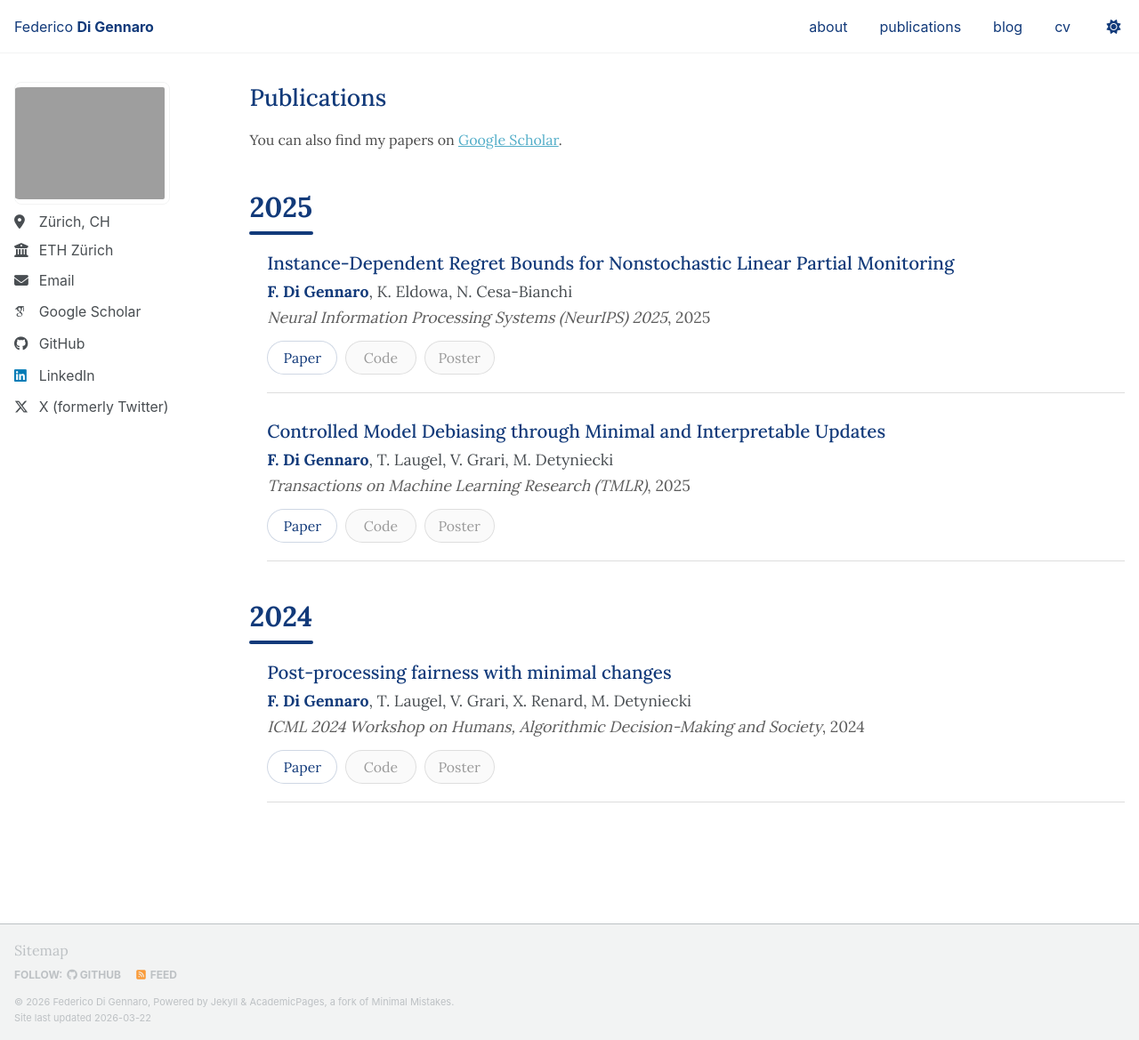
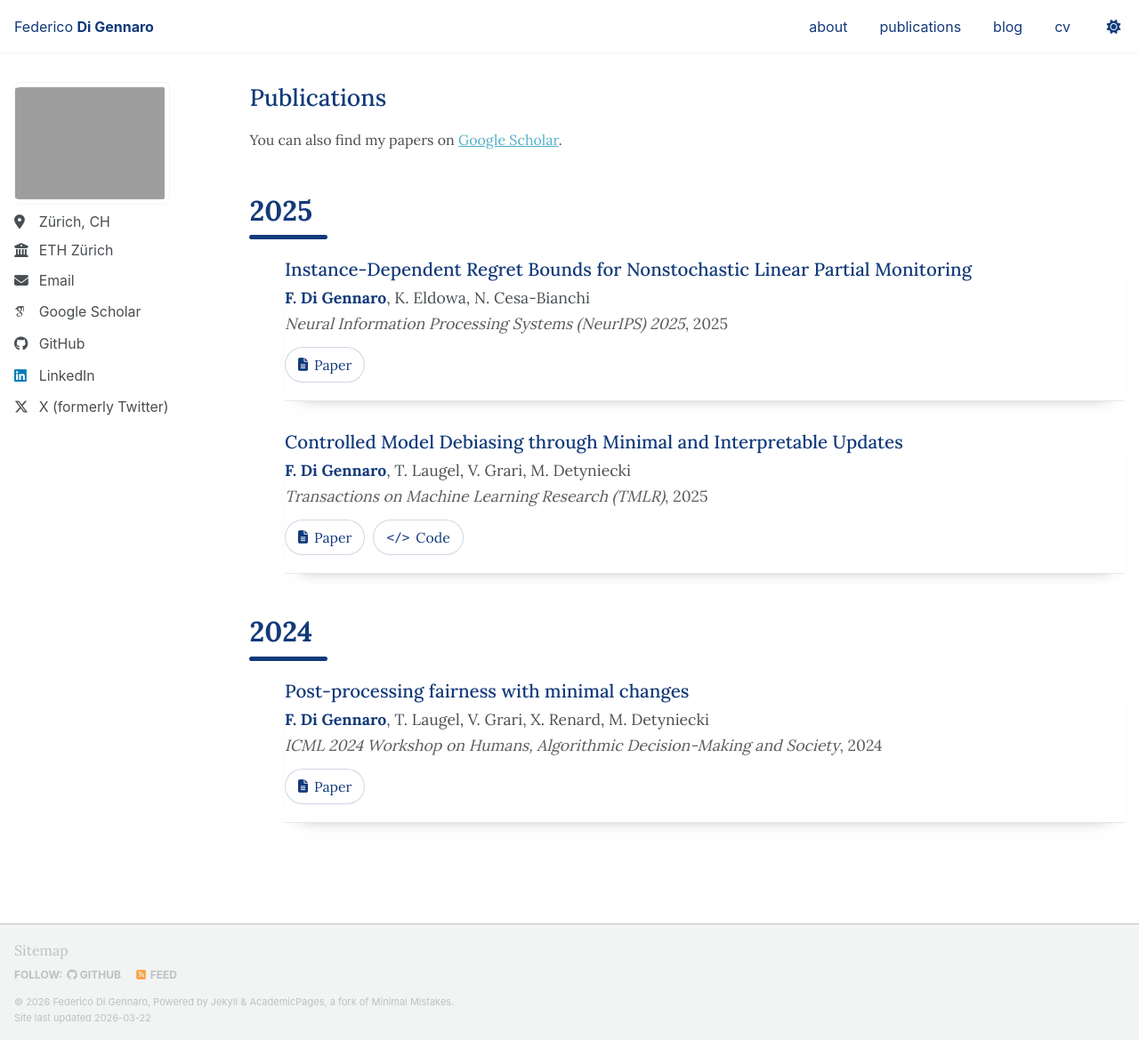
Before and after one commit to FedericoDiGennaro/FedericoDiGennaro.github.io, a Jekyll site: the page built from _pages/publications.html, in a window 1280 px wide and 1169 px high. Shown: the whole window at 89% size. Built offline with Jekyll 4.4.1, drawn with Linux system fonts in a browser that asks for light colours; some web fonts are replaced; a script bundle is joined from its source files by our own code; library files that are not in the unit come from our copies.

Commit message:
Refine publications actions and update paper links

```diff
--- a/_pages/publications.html
+++ b/_pages/publications.html
@@ -30,19 +30,13 @@ author_profile: true
     <p class="publication-entry__venue"><em>{{ post.venue }}</em>, {{ post.date | date: "%Y" }}</p>
     <div class="publication-entry__actions">
       {% if post.paperurl %}
-        <a class="publication-entry__button" href="{{ post.paperurl }}">Paper</a>
-      {% else %}
-        <span class="publication-entry__button publication-entry__button--muted">Paper</span>
+        <a class="publication-entry__button" href="{{ post.paperurl }}"><i class="fas fa-file-lines" aria-hidden="true"></i><span>Paper</span></a>
       {% endif %}
       {% if post.codeurl %}
-        <a class="publication-entry__button" href="{{ post.codeurl }}">Code</a>
-      {% else %}
-        <span class="publication-entry__button publication-entry__button--muted">Code</span>
+        <a class="publication-entry__button" href="{{ post.codeurl }}"><span class="publication-entry__button-code">&lt;/&gt;</span><span>Code</span></a>
       {% endif %}
       {% if post.posterurl %}
-        <a class="publication-entry__button" href="{{ post.posterurl }}">Poster</a>
-      {% else %}
-        <span class="publication-entry__button publication-entry__button--muted">Poster</span>
+        <a class="publication-entry__button" href="{{ post.posterurl }}"><i class="fas fa-image" aria-hidden="true"></i><span>Poster</span></a>
       {% endif %}
     </div>
   </article>
--- a/assets/css/custom.css
+++ b/assets/css/custom.css
@@ -350,7 +350,7 @@ h6,
 }
 
 .publications__year {
-  margin: 2.4rem 0 1rem;
+  margin: 2.6rem 0 1.1rem;
   color: #123a7a;
   font-size: 1.75rem;
   font-weight: 700;
@@ -359,17 +359,18 @@ h6,
 .publications__year::after {
   content: "";
   display: block;
-  width: 72px;
-  height: 4px;
-  margin-top: 0.45rem;
+  width: 88px;
+  height: 5px;
+  margin-top: 0.5rem;
   border-radius: 999px;
   background: #123a7a;
 }
 
 .publication-entry {
-  margin: 0 0 1.6rem 1.1rem;
+  margin: 0 0 1.8rem 2.2rem;
   padding-bottom: 1.1rem;
-  border-bottom: 1px solid rgba(120, 120, 120, 0.25);
+  border-bottom: 1px solid rgba(120, 120, 120, 0.18);
+  box-shadow: 0 10px 18px -18px rgba(0, 0, 0, 0.55);
 }
 
 .publication-entry__title {
@@ -411,8 +412,9 @@ h6,
   display: inline-flex;
   align-items: center;
   justify-content: center;
-  min-width: 4.4rem;
-  padding: 0.28rem 0.7rem;
+  gap: 0.38rem;
+  min-width: 4.8rem;
+  padding: 0.32rem 0.78rem;
   border: 1px solid rgba(18, 58, 122, 0.2);
   border-radius: 999px;
   color: #123a7a !important;
@@ -421,8 +423,18 @@ h6,
   text-decoration: none !important;
 }
 
-.publication-entry__button--muted {
-  color: #9a9a9a !important;
-  border-color: rgba(140, 140, 140, 0.25);
-  background: rgba(0, 0, 0, 0.02);
+.publication-entry__button i {
+  font-size: 0.82rem;
 }
+
+.publication-entry__button-code {
+  font-family: ui-monospace, SFMono-Regular, Menlo, Monaco, Consolas, "Liberation Mono", monospace;
+  font-size: 0.8rem;
+  line-height: 1;
+}
+
+@media (max-width: 700px) {
+  .publication-entry {
+    margin-left: 0.8rem;
+  }
+}
```
Also changed, not shown: _publications/2024-icml-workshop-fairness.md (+1 -1 lines), _publications/2025-neurips-partial-monitoring.md (+1 -1 lines), _publications/2025-tmlr-debiasing.md (+2 -1 lines).
